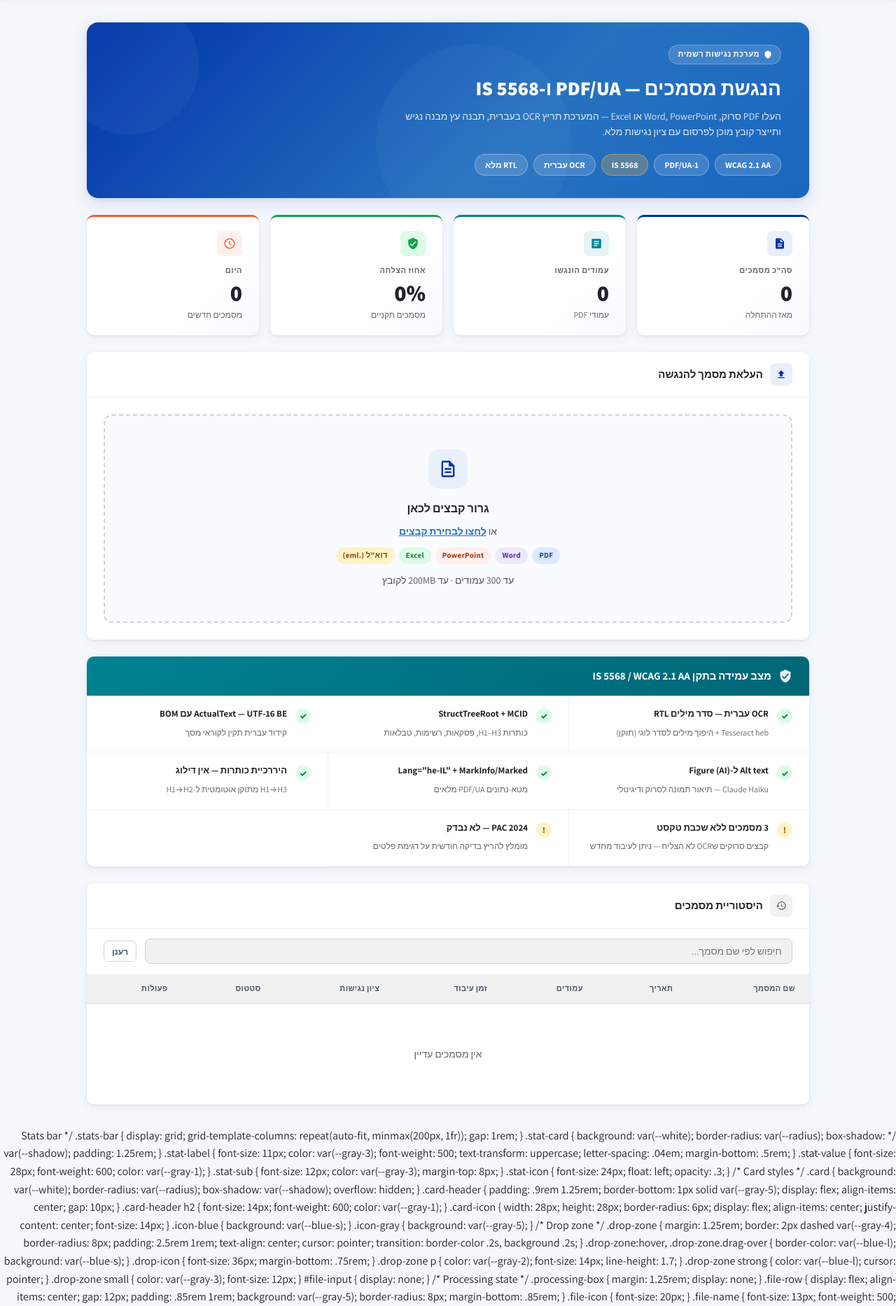
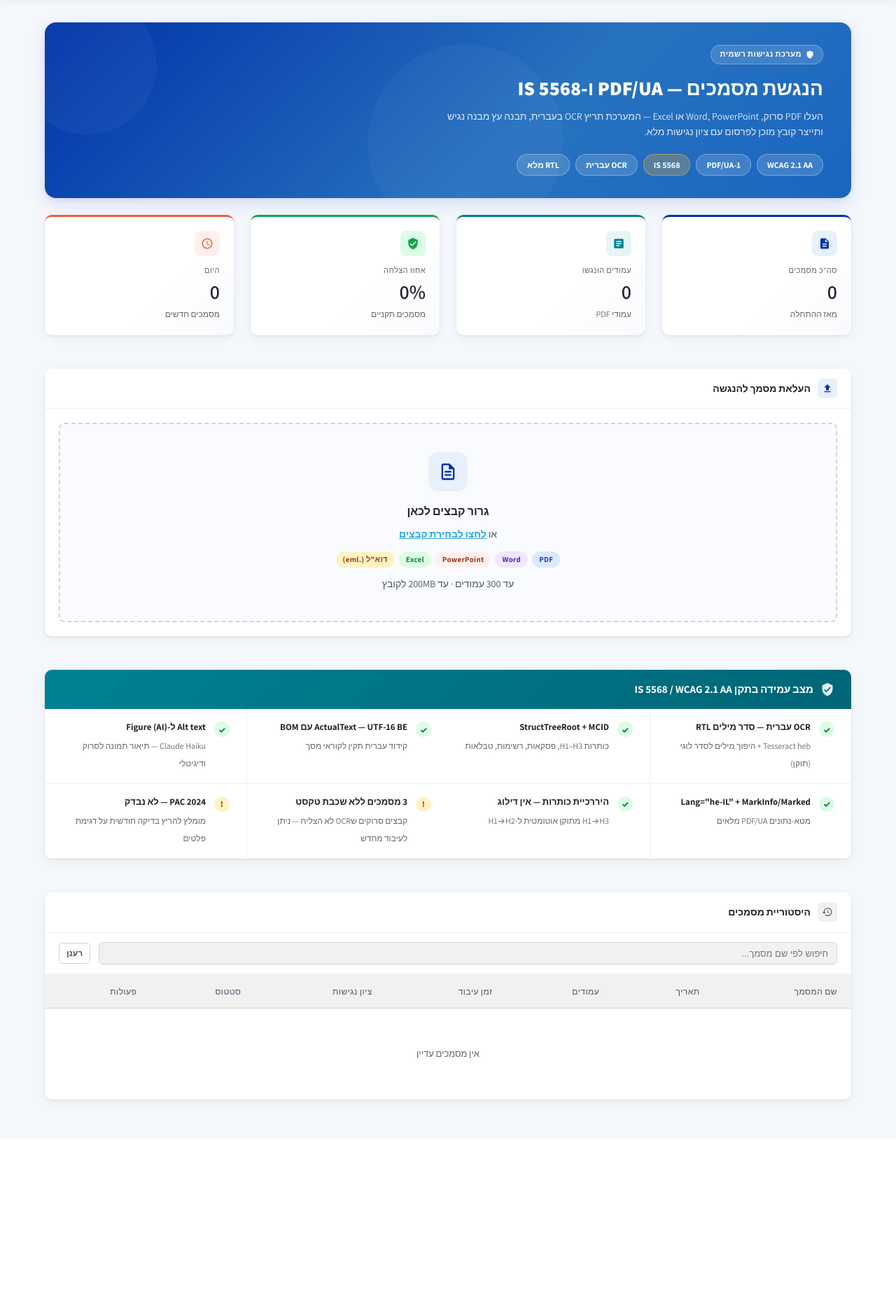
Before and after one commit to eilat-digital/accessibility-tool, a Flask app: page / in a window 1280 px wide. Shown: the part 68-1934 px from the top of the page at 70% size. After the commit the page ends 1650 px from the top, so only its background shows below. Run offline with Flask 3, Linux system fonts and the light colour scheme; the visitor is signed in with stand-in values (Sample User, id 1); data that the repository does not hold is empty.

Commit message:
fix: remove duplicate v2 HTML block from index.html
The v3 redesign left the old v2 HTML (head/body/header/main) appended
after the v3 </main>, causing orphaned CSS to render as visible text
in the history section. Removed lines 1049-1180 (duplicate structure).
Single clean HTML document: one <html>, one <head>, one <body>, one <main>.

Co-Authored-By: Claude Sonnet 4.6 <noreply@anthropic.com>

```diff
--- a/templates/index.html
+++ b/templates/index.html
@@ -726,6 +726,7 @@
   </div>
 </main>
 
+<style>
   /* Stats bar */
   .stats-bar {
     display: grid;
@@ -1045,138 +1046,6 @@
     main { padding: 1rem; }
   }
 </style>
-</head>
-<body>
-
-<header>
-  <div class="logo-mark">נג</div>
-  <h1>מערכת הנגשת מסמכים</h1>
-  <span>עיריית אילת — שימוש פנימי</span>
-  <a href="/logout" class="logout-btn">יציאה</a>
-</header>
-
-<main>
-  <!-- Stats -->
-  <div class="stats-bar" id="stats-bar">
-    <div class="stat-card">
-      <div class="stat-icon">📚</div>
-      <div class="stat-label">סה"כ מסמכים</div>
-      <div class="stat-value" id="stat-total">—</div>
-      <div class="stat-sub">מאז ההתחלה</div>
-    </div>
-    <div class="stat-card">
-      <div class="stat-icon">📄</div>
-      <div class="stat-label">עמודים הונגשו</div>
-      <div class="stat-value" id="stat-pages">—</div>
-      <div class="stat-sub">עמודי PDF</div>
-    </div>
-    <div class="stat-card">
-      <div class="stat-icon">✓</div>
-      <div class="stat-label">הצלחה</div>
-      <div class="stat-value" id="stat-success-rate">—</div>
-      <div class="stat-sub">אחוז הצלחה</div>
-    </div>
-    <div class="stat-card">
-      <div class="stat-icon">⚡</div>
-      <div class="stat-label">היום</div>
-      <div class="stat-value" id="stat-today">—</div>
-      <div class="stat-sub">מסמכים חדשים</div>
-    </div>
-  </div>
-
-  <!-- Upload -->
-  <div class="card">
-    <div class="card-header">
-      <div class="card-icon icon-blue">📄</div>
-      <h2>העלאת מסמך להנגשה</h2>
-    </div>
-
-    <div class="drop-zone" id="drop-zone">
-      <div class="drop-icon">📂</div>
-      <p><strong onclick="document.getElementById('file-input').click()">לחצו לבחירת קבצים</strong> או גררו לכאן</p>
-      <div style="display:flex; gap:6px; flex-wrap:wrap; justify-content:center; margin: 8px 0;">
-        <span style="background:#E8F0FB; color:#1A4E8A; font-size:11px; padding:3px 8px; border-radius:4px; font-weight:600;">PDF</span>
-        <span style="background:#E8F0FB; color:#1A4E8A; font-size:11px; padding:3px 8px; border-radius:4px; font-weight:600;">Word (.docx)</span>
-        <span style="background:#E8F0FB; color:#1A4E8A; font-size:11px; padding:3px 8px; border-radius:4px; font-weight:600;">PowerPoint (.pptx)</span>
-        <span style="background:#E8F0FB; color:#1A4E8A; font-size:11px; padding:3px 8px; border-radius:4px; font-weight:600;">Excel (.xlsx)</span>
-        <span style="background:#FFF0E8; color:#B45309; font-size:11px; padding:3px 8px; border-radius:4px; font-weight:600;">דוא"ל (.eml/.msg)</span>
-      </div>
-      <small style="color:var(--gray-3)">עד 300 עמודים · עד 200MB</small>
-      <div id="file-warning" style="display:none; margin-top:10px; padding:8px 12px; border-radius:6px; font-size:12px; text-align:right;"></div>
-      <input type="file" id="file-input" accept=".pdf,.docx,.doc,.pptx,.ppt,.xlsx,.xls,.eml,.msg" multiple>
-    </div>
-
-    <!-- Queue -->
-    <div class="queue-section" id="queue-section" style="display:none;">
-      <div class="queue-header">
-        <span class="queue-title">תור עיבוד</span>
-        <span class="queue-counter" id="queue-counter"></span>
-      </div>
-      <div id="queue-list"></div>
-    </div>
-
-    <div id="features-list" class="features-list">
-      <div class="features-title">✨ תכונות הנגשה שהופעלו:</div>
-      <div class="features-list-items" id="features-items">
-        <span class="feature-tag">OCR - זיהוי טקסט</span>
-        <span class="feature-tag">תיוג PDF/UA</span>
-        <span class="feature-tag">מטא-נתונים</span>
-        <span class="feature-tag">סימן מים</span>
-        <span class="feature-tag">עברית RTL</span>
-      </div>
-    </div>
-
-    <div class="result-box" id="result-box">
-      <span class="result-icon" id="result-icon"></span>
-      <div class="result-text">
-        <p id="result-title"></p>
-        <small id="result-sub"></small>
-        <div id="accessibility-score-display" style="margin-top: 8px; display: none;">
-          <div style="font-size: 12px; color: var(--gray-2); margin-bottom: 4px;">📊 ציון נגישות:</div>
-          <div style="display: flex; gap: 8px; align-items: center;">
-            <div id="score-bar" style="flex: 1; height: 20px; background: var(--gray-4); border-radius: 99px; overflow: hidden;">
-              <div id="score-fill" style="height: 100%; background: linear-gradient(90deg, var(--green), #84CC16); width: 0%; border-radius: 99px; display: flex; align-items: center; justify-content: center; color: white; font-size: 11px; font-weight: 600;"></div>
-            </div>
-            <span id="score-text" style="font-weight: 600; color: var(--green); min-width: 40px;">0%</span>
-          </div>
-        </div>
-      </div>
-      <button class="btn-download" id="btn-download" style="display:none">⬇ הורדה</button>
-    </div>
-  </div>
-
-  <!-- History -->
-  <div class="card">
-    <div class="card-header">
-      <div class="card-icon icon-gray">🕓</div>
-      <h2>היסטוריית מסמכים</h2>
-    </div>
-
-    <div class="table-toolbar">
-      <input class="search-input" id="search-input" type="text" placeholder="חיפוש לפי שם מסמך..." oninput="filterHistory()">
-      <button class="btn-sm" onclick="loadHistory()">רענן</button>
-    </div>
-
-    <div class="history-wrap">
-      <table id="history-table">
-        <thead>
-          <tr>
-            <th>שם המסמך</th>
-            <th>תאריך</th>
-            <th>עמודים</th>
-            <th>זמן עיבוד</th>
-            <th>ציון נגישות</th>
-            <th>סטטוס</th>
-            <th></th>
-          </tr>
-        </thead>
-        <tbody id="history-body">
-          <tr><td colspan="7"><div class="empty-history">טוען...</div></td></tr>
-        </tbody>
-      </table>
-    </div>
-  </div>
-</main>
 
 <script>
 let allHistory = [];
```
